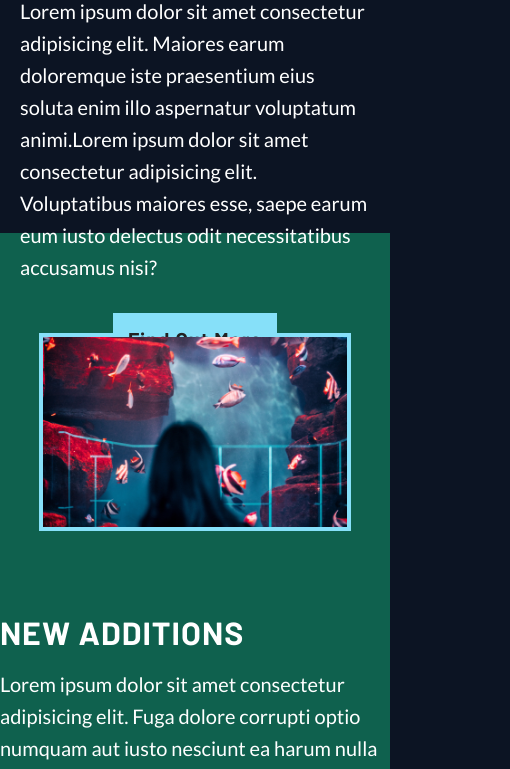
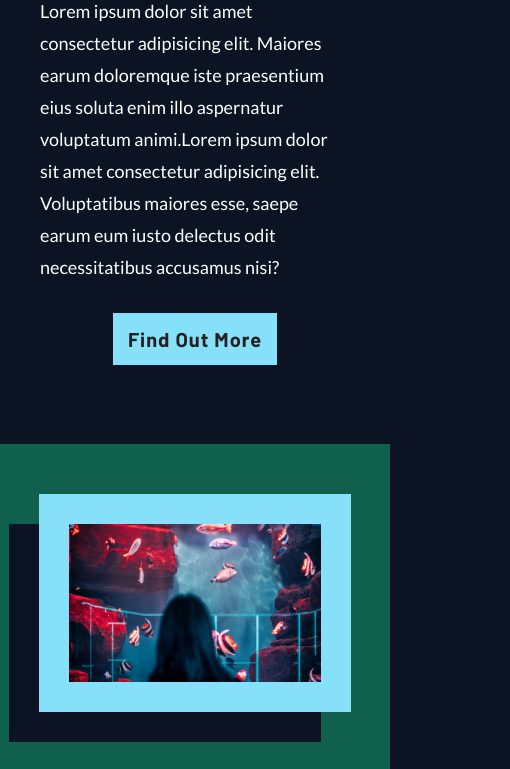
Before and after one commit to blaire-maryam/blaire-maryam-project-one, a plain HTML site: page index.html in a window 390 px wide. Shown: the part 611-1380 px from the top of the page, 510 px wide, since content can reach past the window. Drawn offline with Linux system fonts and the light colour scheme.

Commit message:
finished styling

```diff
--- a/index.html
+++ b/index.html
@@ -35,8 +35,8 @@
         <ul>
           <li><a href="#home">Home</a></li>
           <li><a href="#about">About</a></li>
-          <li><a href="#blog">Blog</a></li>
-          <li><a href="#contact">Contact</a></li>
+          <li><a href="./blog.html">Blog</a></li>
+          <li><a href="./contact.html">Contact</a></li>
         </ul>
       </nav>
       <!--End Of Navigation site -->
@@ -77,7 +77,7 @@
     <section class="about-section" id="about">
       <div class="about-container">
         <div class="about-left-image">
-          <img src="./assets/left-image.jpg" alt="" />
+          <img src="./assets/left-image.jpg" alt="aquarium with clown fish" />
         </div>
         <div class="about-right-content">
           <h4>NEW ADDITIONS</h4>
@@ -106,7 +106,7 @@
           <button>Read More</button>
         </div>
         <div class="about-right-image">
-          <img src="./assets/right-image.jpg" alt="" />
+          <img src="./assets/right-image.jpg" alt="a single clown fish swimming in a tank" />
         </div>
       </div>
     </section>
@@ -184,7 +184,7 @@
           <img src="./assets/small-box.jpg" alt="An image of small fish up close" />
         </div>
         <div class="month-content">
-          <h3>This Month Profile</h3>
+          <h5>This Month Profile</h5>
           <p>
             Lorem ipsum dolor sit amet, consectetur adipiscing elit. Nulla
             pulvinar tortor nulla elementum eleifend. Vestibulum consequat
--- a/styles/sass/partials/_blog-body.scss
+++ b/styles/sass/partials/_blog-body.scss
@@ -256,7 +256,7 @@ h4:last-of-type {
 .contact-section {
   max-width: 61%;
   margin-right: 10px;
-  height: 45vh;
+  height: 60vh;
 
   @media(max-width: 1255px){
     margin-left: 25%;
@@ -265,11 +265,8 @@ h4:last-of-type {
       max-width: 100%;
       margin-left: 23%;
       margin-right: 0;
-      height: 60vh;
+      height: 95vh;
     }
-    @include mobiletMQ {
-      height: 70vh;
-  }
   }
 
   .myForm2 {
--- a/styles/sass/partials/_contact-body.scss
+++ b/styles/sass/partials/_contact-body.scss
@@ -190,7 +190,7 @@ input[type='email'] {
   background-color: #0c1423;
   height: 50vh;
   @media(max-width:1100px) {
-    height: 15vh;
+    height: 40vh;
     text-align: center;
   }
 }
@@ -211,6 +211,9 @@ input[type='email'] {
     margin-top: 55px;
     font-size: 4rem;
   }
+  @include tabletMQ {
+    font-size: 3rem;
+  }
 }
 .address-container a {
   font-size: 2.2rem;
@@ -222,6 +225,10 @@ input[type='email'] {
   @media(max-width:1100px) {
     font-size: 3rem;
   }
+
+  @include tabletMQ {
+    font-size: 2rem;
+  }
 }
 .address-container p {
   font-size: 1.7rem;
@@ -229,4 +236,7 @@ input[type='email'] {
   @media(max-width:1100px) {
     font-size: 2.5rem;
   }
+  @include tabletMQ{
+    font-size: 1.5rem;
+  }
 }
--- a/styles/sass/partials/_header.scss
+++ b/styles/sass/partials/_header.scss
@@ -2,11 +2,17 @@ header {
   background-image: url(../assets/header-image.jpg);
   background-position: center center;
   background-size: cover;
+@include mobiletMQ {
+  overflow: hidden;
+}
 
   .home-box-header-img {
     position: absolute;
-    bottom: -20%;
+    bottom: -35%;
     right: 0;
+    @media(max-width: 1300px) {
+      max-width: 750px;
+    }
     @include tabletMQ {
       position: relative;
       right: 0;
@@ -14,16 +20,20 @@ header {
       margin-left: auto;
       margin-right: 0;
       margin-top: 175px;
-      max-width: 80%;
+      max-width: 400px;
       width: 100%;
+      bottom: 50%;
+    }
+    @media(max-width:850px){
+      max-width: 380px;
     }
     @include mobiletMQ {
-      max-width: 50%;
-      margin-top: -150px;
+      margin-top: 45px;
     }
     @include smallMQ {
-      max-width: 65%;
-      margin-top: -100px;
+      margin-top: 65px;
+      max-width: 250px;
+
     }
   }
 
@@ -85,23 +95,38 @@ body {
 .header-section-img {
   background-image: url(../assets/header-image.jpg);
   height: 100vh;
+  @include tabletMQ {
+    height: 80vh;
+  }
   @include mobiletMQ {
     height: 60vh;
   }
   @include smallMQ {
     height: 50vh;
+    z-index: 2;
   }
   & h1 {
-    margin-top: 140px;
+    margin-top: 100px;
+    @include tabletMQ {
+    font-size: 10rem;
+    line-height: 100px;
+    margin-top: 60px;
+    }
+    // @media(max-width: 850px) {
+    //   font-size: 7rem;
+    //   list-height: 50px;
+
+    // }
     @include mobiletMQ {
-      font-size: 100px;
-      line-height: 100px;
-      margin-top: 60px;
+      font-size: 7rem;
+      line-height: 70px;
+      margin-top: -100px;
+
     }
-    @include smallMQ {
-      font-size: 70px;
-      line-height: 70px;
-    }
+    // @include smallMQ {
+    //   font-size: 70px;
+    //   line-height: 70px;
+    // }
   }
 }
 
--- a/styles/sass/partials/_home-body.scss
+++ b/styles/sass/partials/_home-body.scss
@@ -4,17 +4,16 @@
   height: 100vh;
   text-align: center;
   @include mobiletMQ {
-    height: 50vh;
+    height: 75vh;
     padding: 0;
   }
 
   .sea-container {
     max-width: 900px;
-    height: 600px;
     margin: 0 auto;
-    padding-top: 40vh;
+    padding-top: 45vh;
     @include tabletMQ {
-      margin-top: 300px;
+      margin-top: 120px;
     }
     @include mobiletMQ {
       max-width: 550px;
@@ -23,8 +22,20 @@
       padding: 100px 20px;
     }
   }
+
+  .sea-container h3 {
+    @include mobiletMQ {
+      font-size: 3.2rem;
+    }
+  }
   .sea-container p {
     text-align: left;
+
+    @include tabletMQ {
+      font-size: 1.8rem;
+      max-width: 800px;
+      margin: 0 20px;
+    }
   }
 
   button{
@@ -41,12 +52,14 @@
   background-color: $secondaryColor;
   padding: 10rem 0 4rem 0;
   @include tabletMQ {
+    padding-top: 50px;
     padding-bottom: 3rem;
   }
 
   .about-section button {
     background: $primaryColor;
     color: $baseFontColor;
+
   }
   .about-section button:hover,
   .about-section button:focus {
@@ -70,13 +83,10 @@
     box-shadow: 30px 30px $accentColor;
     position: relative;
     @include tabletMQ {
-      box-shadow: none;
       position: static;
-      margin-left: auto;
-      margin-right: 0;
-      border: 4px solid $accentColor;
-    }
-    @include mobiletMQ {
+      border: 30px solid $accentColor;
+      box-shadow: -30px 30px #0c1423;
+      max-width: 500px;
       width: 80%;
       margin: 0 auto;
     }
@@ -88,18 +98,29 @@
     }
   }
 
+  .left-side {
+    @include tabletMQ {
+       display: flex;
+      flex-wrap: wrap-reverse;
+      text-align: center;
+       justify-content: center;
+      align-items: center;
+      text-align: center;
+    }
+  }
+
   .about-right-image img {
     box-shadow: -30px 30px $accentColor;
     position: relative;
     @include tabletMQ {
-      box-shadow: none;
-      display: block;
-      margin-right: auto;
-      border: 4px solid $accentColor;
-    }
-    @include mobiletMQ {
-      width: 80%;
+      border: 30px solid $accentColor;
+      box-shadow: 30px -30px #0c1423;
+      max-width: 400px;
+      width: 100%;
       margin: 0 auto;
+      justify-content: center;
+      align-items: center;
+      text-align: center;
     }
   }
 
@@ -107,31 +128,41 @@
   .about-right-content {
     max-width: 600px;
     width: 100%;
+    @media(max-width: 1300px){
+      max-width: 400px;
+    }
     @include tabletMQ {
-      max-width: 100%;
-      margin: 0 50px;
+      text-align: center;
+      max-width: 400px;
+      margin: 0 20px;
     }
-    @include mobiletMQ {
-      max-width: 450px;
-      justify-content: center;
-      margin: 0 auto;
-    }
+
   }
 
   .about-left-content {
     text-align: right;
-    @include mobiletMQ {
+    @include tabletMQ {
       padding-top: 25px;
     }
   }
 
   .about-right-content {
     text-align: left;
-    @include mobiletMQ {
-      padding-top: 25px;
+    @include tabletMQ {
+      justify-content: center;
+      align-items: center;
+      margin: 0 auto;
+      text-align: left;
+    }
+    }
+     button{
+      &:hover, &:focus{
+      background-color: $primaryColor;
+      color: white;
     }
   }
-}
+  }
+
 
 //Contact Section
 
@@ -139,6 +170,9 @@
   background-color: $primaryColor;
   color: $baseFontColor;
   padding: 15rem 0;
+  @include tabletMQ {
+    padding: 50px 0;
+  }
   .contact-info {
     display: flex;
     flex-wrap: wrap;
@@ -164,9 +198,19 @@
     padding: 0 0 2rem 2rem;
     margin: 0 auto;
     @include tabletMQ {
-      max-width: 800px;
+      max-width: 500px;
+      padding: 0 0 20px 0;
     }
   }
+    i {
+      &:hover, &:focus{
+      background-color: $secondaryColor;
+      color: white;
+    }
+}
+  .contact-content h4{
+      font-size: 3rem;
+    }
 }
 
 // Whale section
@@ -181,10 +225,13 @@
 
 .this-month {
   background-color: $primaryColor;
-  height: 60vh;
+  height: 67vh;
   padding-top: 5rem;
   @include mobiletMQ {
-    height: 50vh;
+    height: 70vh;
+  }
+  @include smallMQ {
+    height: 80vh;
   }
 
   .month-container {
@@ -195,22 +242,47 @@
   .month-image img {
     box-shadow: 30px 30px $accentColor;
     width: 100%;
-    @include tabletMQ {
+    @media (max-width: 1280px) {
       display: none;
     }
   }
   .month-content {
     max-width: 800px;
+
+    @media (max-width: 1280px) {
+      margin: 0 auto;
+    }
+  }
+  .month-content h5{
+    @include elementSize($fontBarlow, 32px, 1px);
+    margin-bottom: 20px;
+    text-transform: uppercase;
+    @include mobiletMQ {
+    font-size:3rem;
+  }
+  }
+    button{
+      &:hover, &:focus{
+      background-color: $secondaryColor;
+      color: white;
+    }
   }
 }
 
 .home-images {
   background-color: $secondaryColor;
-  height: 60vh;
+  height: 70vh;
   padding: 5rem 0;
+  @include tabletMQ {
+    height: 75vh;
+  }
+
   @include mobiletMQ {
+    height: 60vh;
+    padding: 4rem 0;
+  }
+  @include smallMQ {
     height: 40vh;
-    padding: 4rem 0;
   }
 
   .fish-section {
@@ -219,8 +291,9 @@
   }
 
   .fish-section img {
-    max-width: 800px;
     width: 400px;
+    padding: 0 10px;
+    max-width: 100%;
     @include mobiletMQ {
       max-width: 90%;
     }
@@ -233,7 +306,6 @@
 }
 
 footer {
-  margin-top: 200px;
   background: $accentColor;
   color: #0c1423;
   text-align: center;
--- a/styles/sass/partials/_mixin.scss
+++ b/styles/sass/partials/_mixin.scss
@@ -30,10 +30,4 @@
 
 body {
   font-size: 62.5%;
-  @include tabletMQ {
-    background: blue;
-  }
-  @include mobiletMQ {
-    // background: red;
-  }
 }
```
Also changed, not shown: contact.html (+4 -6 lines), styles/style.css.
